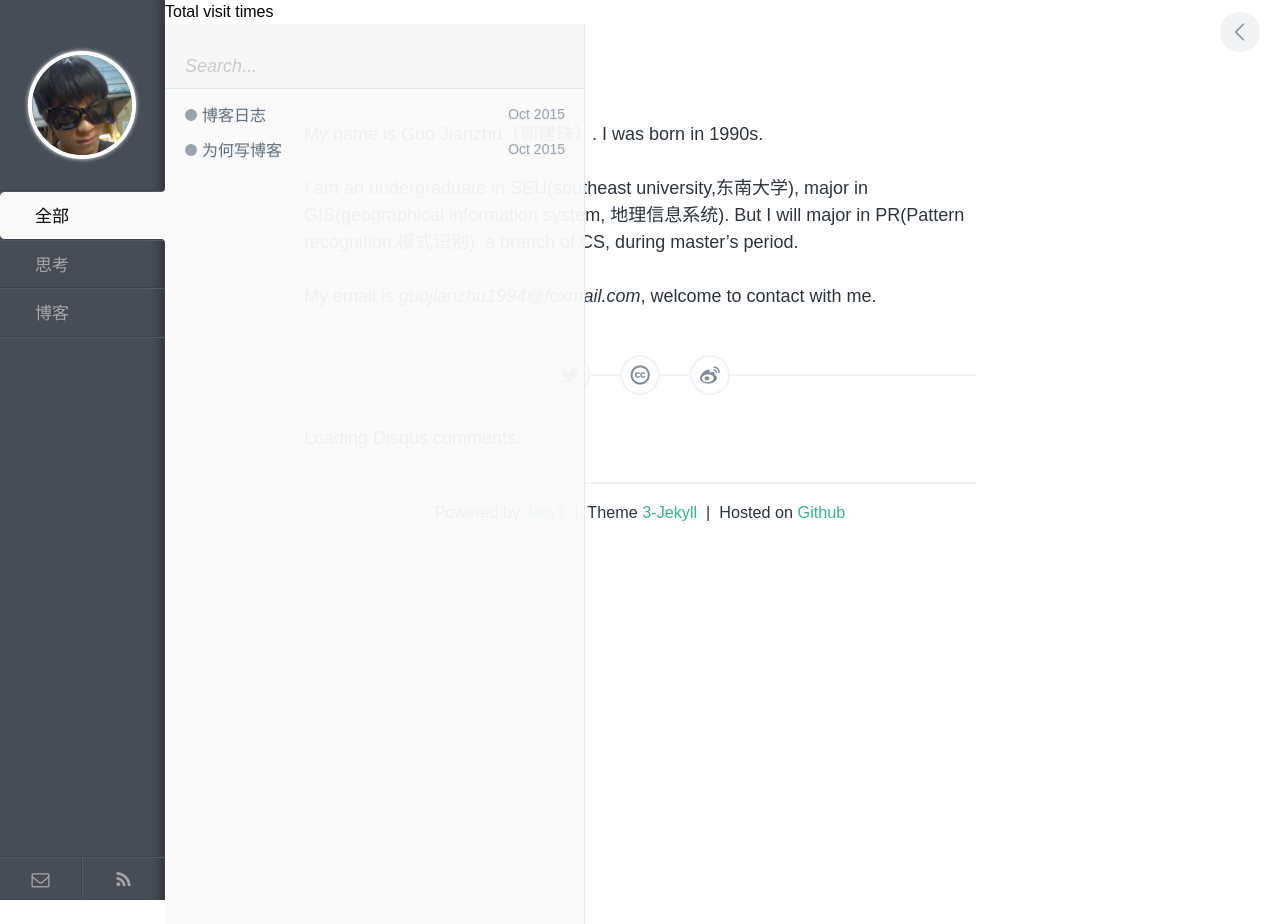
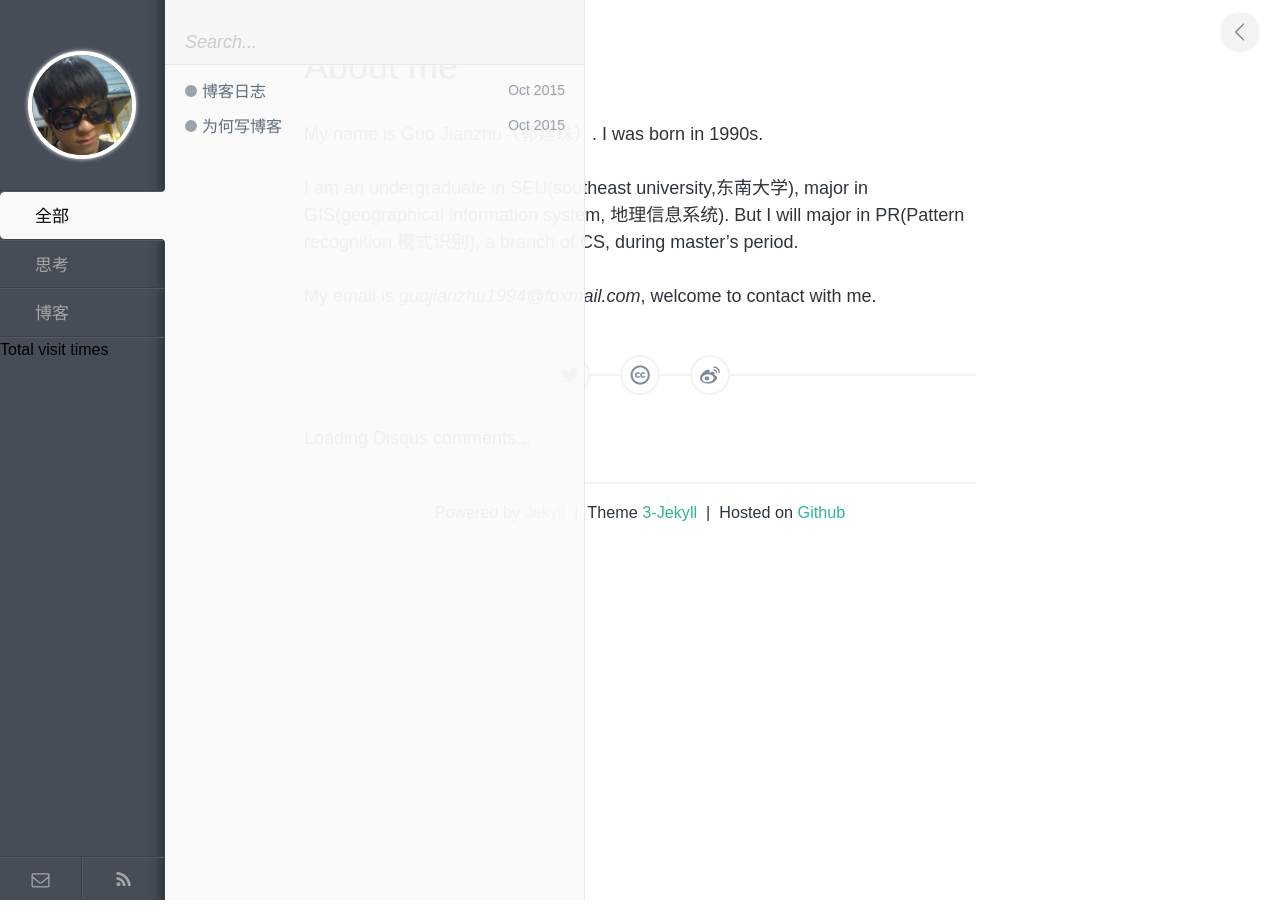
Before and after one commit to cleardusk/cleardusk-old.github.io, a Jekyll site: the page built from index.md, in a window 1280 px wide. Built offline with Jekyll 4.4.1, drawn with Linux system fonts in a browser that asks for light colours; comment, search, counter and statistics services are not loaded; after the commit the page ends 900 px from its top, so only the background shows below that.

Commit message:
Debuging...

```diff
--- a/_includes/nav.html
+++ b/_includes/nav.html
@@ -9,16 +9,18 @@
       {% endfor %}
     </ul>
 
+    <!-- Add by cleardusk -->
+    <span id="busuanzi_container_site_pv">
+    Total visit <span id="busuanzi_value_site_pv"></span> times
+    </span>
+
     <div id="tags__bottom">
       <a href="mailto:{{ site.author.email }}" id="icon-email" class="tags-btn fontello"></a>
       <a href="/pages/rss.xml" id="icon-feed" class="tags-btn fontello"></a>
     </div>
   </nav> <!-- end #tags -->
 
-  <!-- Add by cleardusk -->
-  <span id="busuanzi_container_site_pv">
-  Total visit <span id="busuanzi_value_site_pv"></span> times
-  </span>
+
 
   <div id="posts-list">
     <form action="" id="search-form">
```
